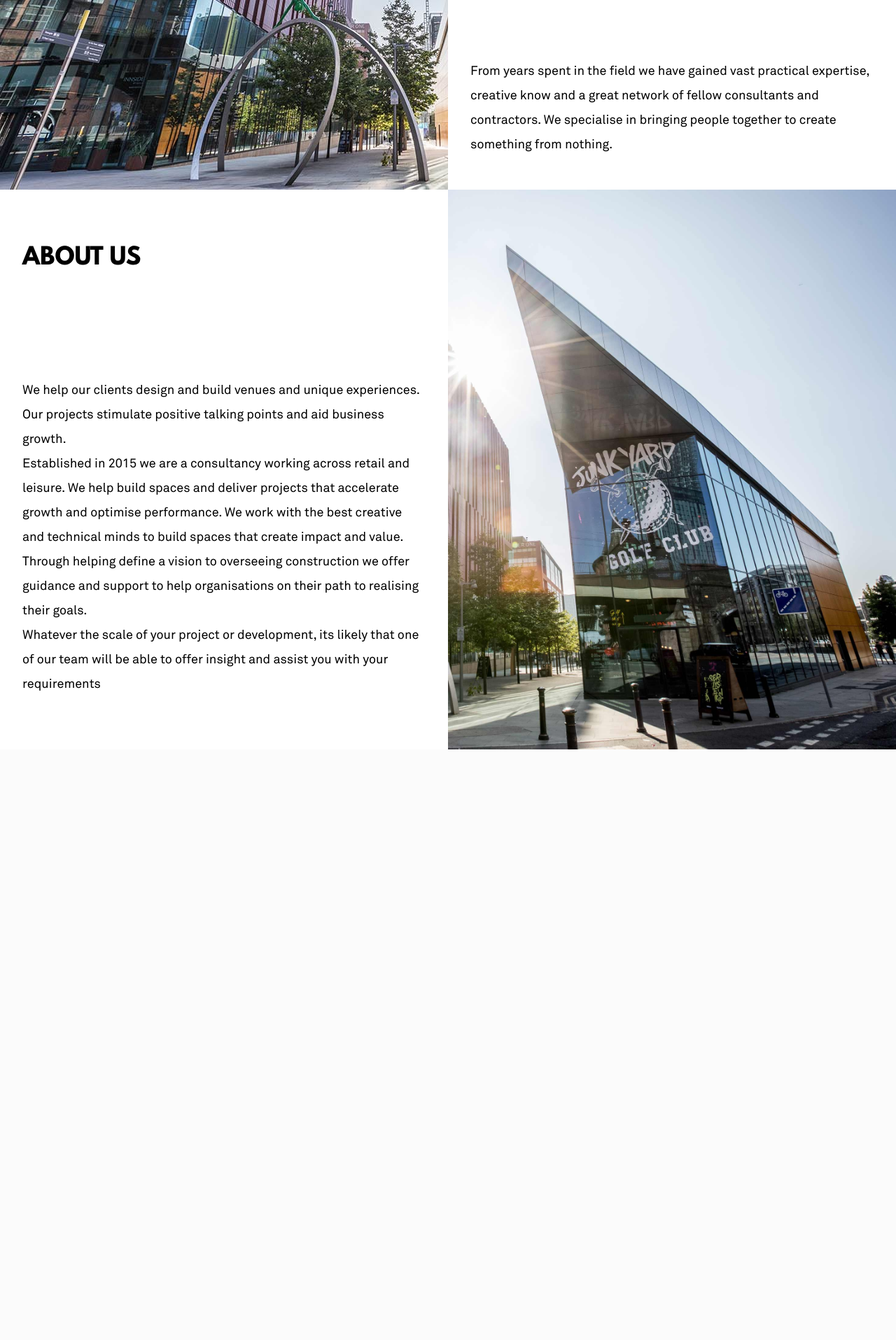
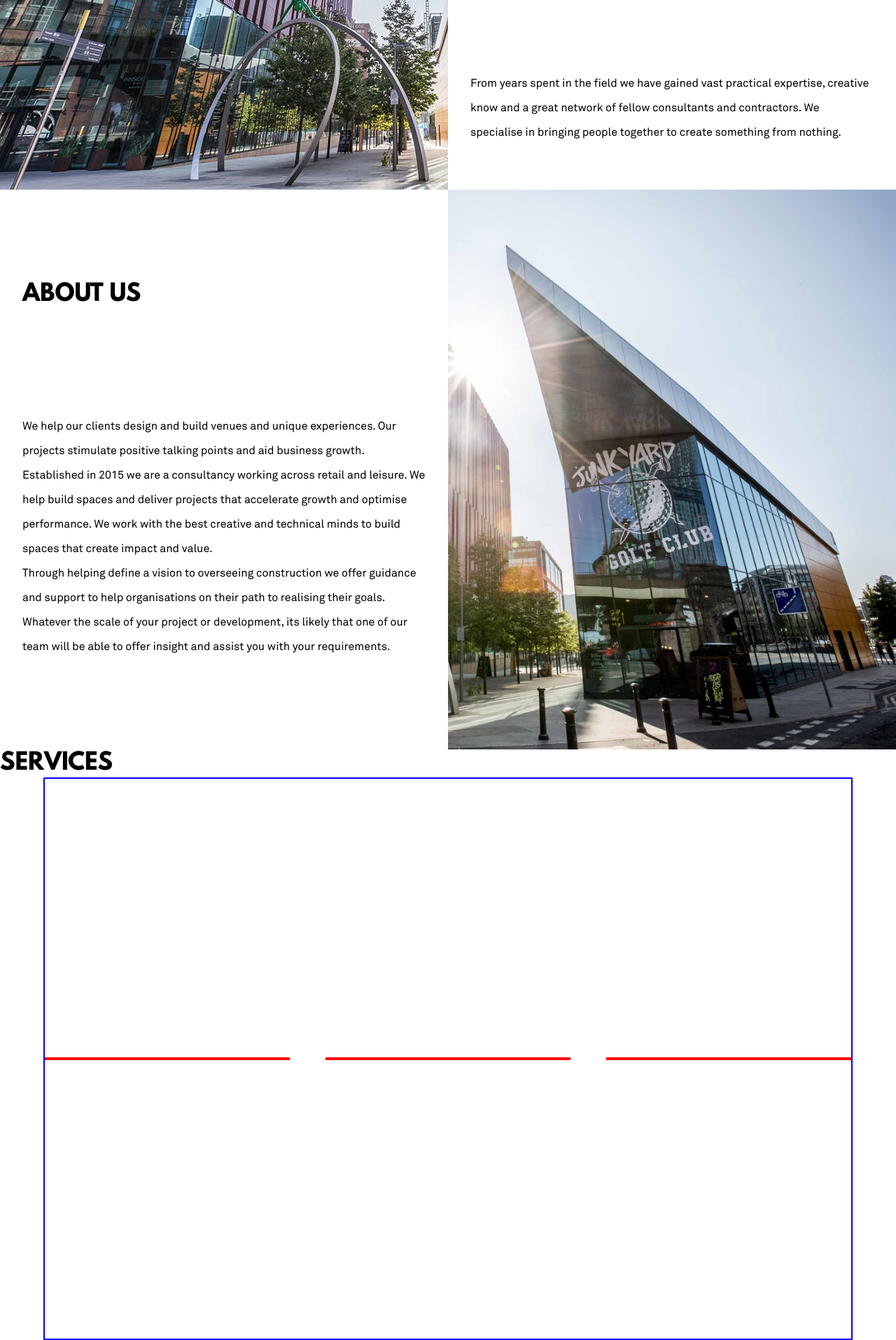
Before and after one commit to PavolVasko12/JMCwebsite, a PHP site: page / in a window 1280 px wide. Shown: the part 1329-3244 px from the top of the page at 70% size. Before the commit the page ends 2400 px from the top, so only its background shows below. Run offline with PHP 8.4, Linux system fonts and the light colour scheme.

Commit message:
Amend aboutUs + creation service Page

```diff
--- a/Css/desktopStyleSheet.css
+++ b/Css/desktopStyleSheet.css
@@ -34,11 +34,13 @@ p{
 .titleSection{
   font-family: LeagueSpartan;
   color: #000;
+  font-size: 2em;
 }
 
 .globalText{
     font-family: Akkurat;
     line-height: 35px;
+    font-size: 1em;
 }
 
 /* ==========================================
@@ -237,3 +239,26 @@ nav{
 #textAbout{
   margin-top: 150px;
 }
+
+/* ==========================================
+            SERVICES FROM HERE
+=========================================== */
+#servicesSection{
+  width:100%;
+}
+
+#servicesHolder{
+  width:90%;
+  height:100vh;
+  margin: auto;
+  border: 2px solid blue;
+  display: flex;
+  justify-content: space-between;
+  align-items: center;
+
+}
+
+.oneServiceContent{
+  border:2px solid red;
+  width:30%;
+}
--- a/aboutUs.php
+++ b/aboutUs.php
@@ -5,7 +5,7 @@
       <p class="globalText" id="textAbout">We help our clients design and build venues and unique experiences. Our projects stimulate positive talking points and aid business growth.</br>
 Established in 2015 we are a consultancy working across retail and leisure. We help build spaces and deliver projects that accelerate growth and optimise performance. We work with the best creative and technical minds to build spaces that create impact and value.</br>
 Through helping define a vision to overseeing construction we offer guidance and support to help organisations on their path to realising their goals.</br>
-Whatever the scale of your project or development, its likely that one of our team will be able to offer insight and assist you with your requirements</p>
+Whatever the scale of your project or development, its likely that one of our team will be able to offer insight and assist you with your requirements.</p>
     </div>
   </div>
   <div id="rightAbout"></div>
--- a/services.php
+++ b/services.php
@@ -0,0 +1,8 @@
+<div id="servicesSection">
+  <h1 class="titleSection" id="">SERVICES</h1>
+  <div id="servicesHolder">
+    <div class="oneServiceContent"></div>
+    <div class="oneServiceContent"></div>
+    <div class="oneServiceContent"></div>
+  </div>
+</div>
```
